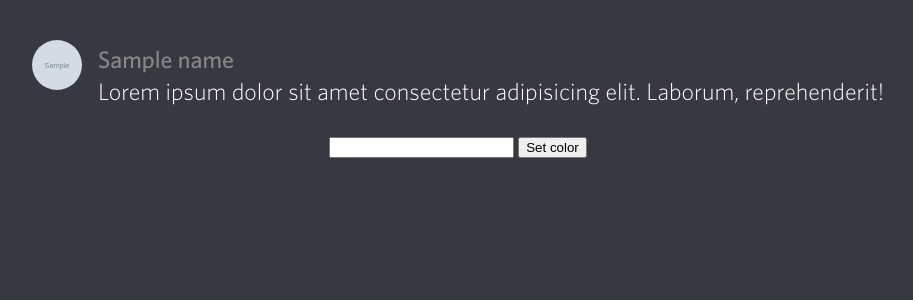
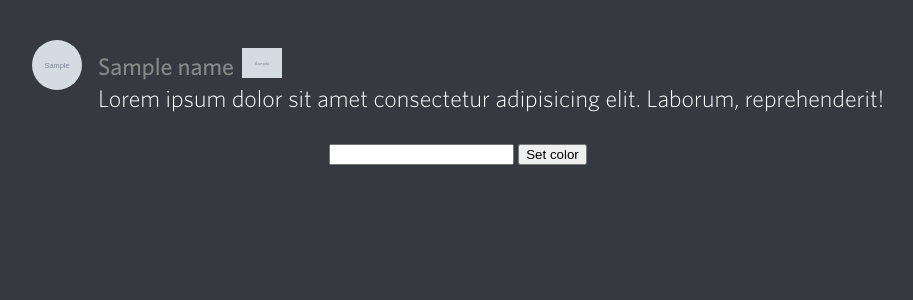
Before and after one commit to azure-badr/Maaldar, a Python web app: template color-picker/templates/index.html in a window 1280 px wide. Shown: the top 300 px of the page, without its empty margins (182-1095 px from the left). Run offline with Jinja, Linux system fonts and the light colour scheme; the template is opened without the code that fills it: most values are stand-ins (such as "Sample title", 1, 10 or a date in 2020); grey boxes marked "Sample" are stand-in pictures; some libraries are stand-ins or nearby versions.

Commit message:
add role icons

```diff
--- a/color-picker/main.py
+++ b/color-picker/main.py
@@ -36,10 +36,12 @@ async def main_route(token):
         role_id = cursor.fetchone()[0]
         member = guild.get_member(int(maaldar_session[0]))
         role = guild.get_role(int(role_id))
+        role_icon = role.icon.url if role.icon else None
 
         return await render_template("index.html",
                                      name=member.name,
                                      avatar_url=member.avatar.url,
+                                     role_icon=role_icon,
                                      role_id=role_id,
                                      token=token,
                                      color=role.color)
--- a/color-picker/static/index.css
+++ b/color-picker/static/index.css
@@ -45,6 +45,13 @@ body {
   font-family: Whitney-Medium;
 }
 
+.role-icon {
+  position: relative;
+  top: 3px;
+  height: 30px;
+  margin-left: 3px;
+}
+
 .message-content {
   font-family: Whitney-Light;
 }
--- a/color-picker/templates/index.html
+++ b/color-picker/templates/index.html
@@ -41,10 +41,16 @@
       </div>
       <div class="message-box">
 
-          <p
-            style="color: {{ color }}"
-            id="name"
-            class="text message-name">{{ name }}</p>
+          <div>
+            <p
+              style="color: {{ color }}; display: inline;"
+              id="name"
+              class="text message-name">{{ name }}
+            </p>
+            {% if role_icon != None %}
+              <img class="role-icon" src="{{ role_icon }}" />
+            {% endif %}
+          </div>
           <p class="text message-content">Lorem ipsum dolor sit amet consectetur adipisicing elit. Laborum, reprehenderit!</p>
       </div>
     </div>
```
